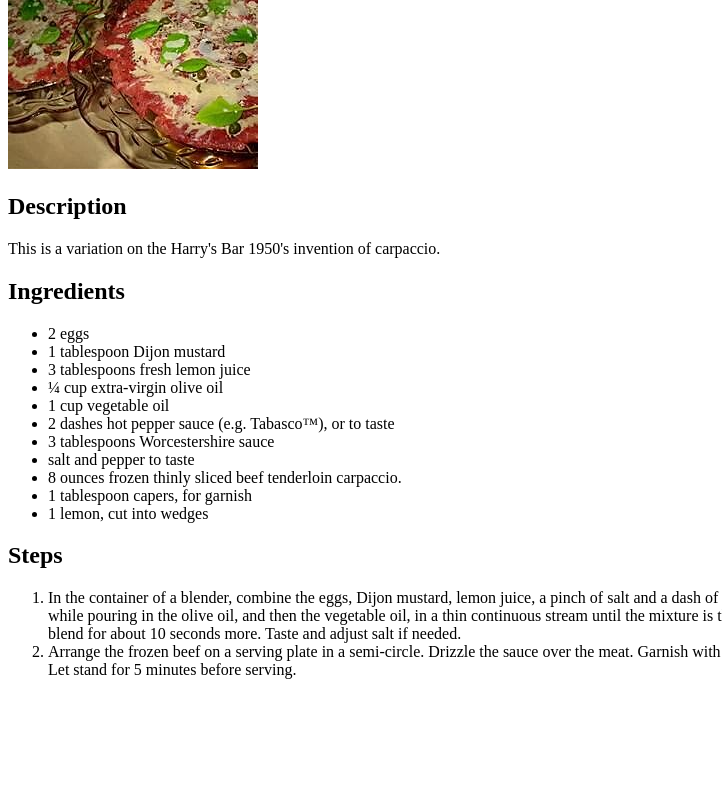
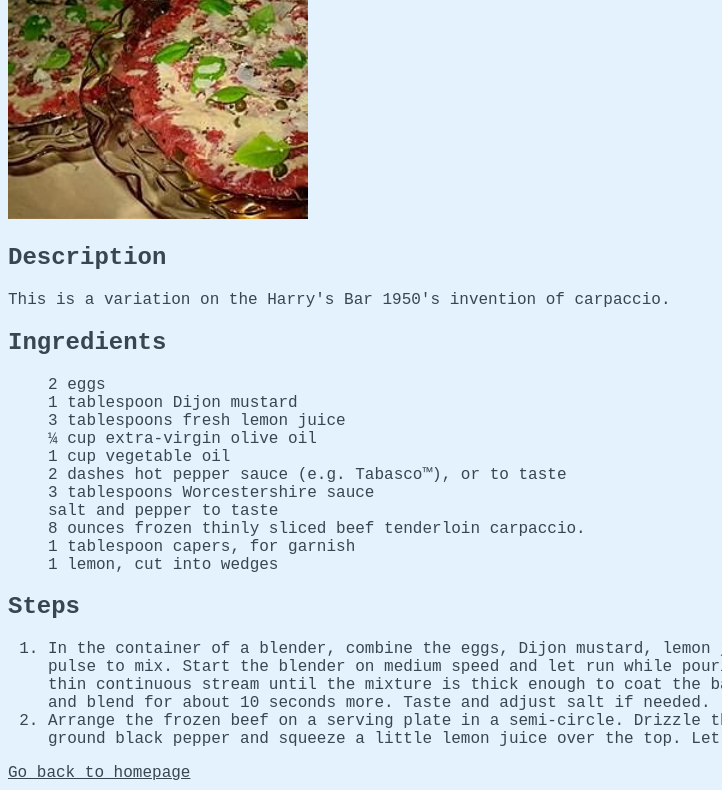
Before and after one commit to HansG26/odin-recipes, a plain HTML site: page recipes/carpaccio.html in a window 1280 px wide. Shown: the part 161-951 px from the top of the page, without its empty margins (0-722 px from the left). Before the commit the page ends 856 px from the top, so only its background shows below. Drawn offline with Linux system fonts and the light colour scheme.

Commit message:
add basic style to home and recipe pages

```diff
--- a/recipes/carpaccio.html
+++ b/recipes/carpaccio.html
@@ -3,6 +3,7 @@
     <head>
         <meta charset="utf-8">
         <title>Odin Recipes</title>
+        <link rel="stylesheet" href="../styles.css">
     </head>
 
     <body>
@@ -42,5 +43,7 @@
                 freshly ground black pepper and squeeze a little lemon juice over the top. Let stand for 5 minutes before serving.
             </li>
         </ol>
+
+        <a href="../index.html">Go back to homepage</a>
     </body>
 </html>
--- /dev/null
+++ b/styles.css
@@ -0,0 +1,18 @@
+* {
+    background-color: #e3f2fd;
+    color: #37474f;
+    font-family: 'Courier New', monospace;
+}
+
+ul {
+    list-style-type: none;
+}
+
+ul, ol, p {
+    font-weight: 500;
+}
+
+img {
+    width: 300px;
+    height: auto;
+}
```
Also changed, not shown: index.html (+1 -0 lines), recipes/lasagna.html (+3 -0 lines), recipes/steak.html (+3 -0 lines).
